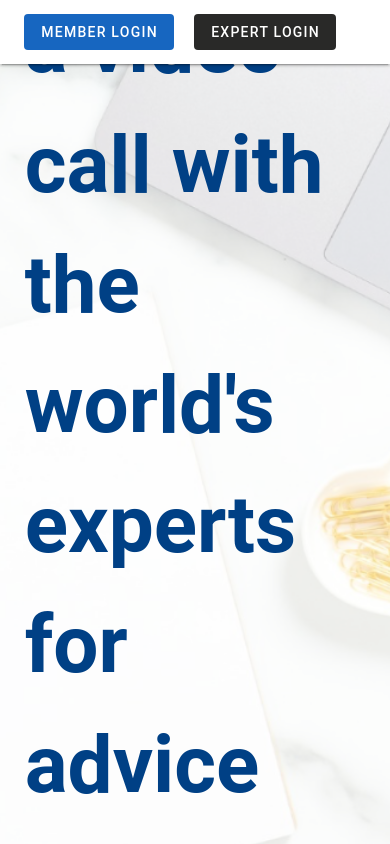
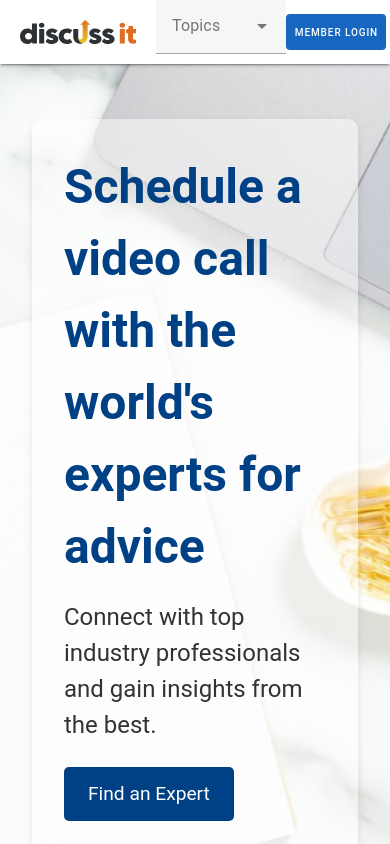
Before and after one commit to EznXadee/Discuss-It-Frontend, a Vue app: page / in a window 390 px wide. Shown: the top 844 px of the page. Built offline with nearby package versions, Linux system fonts and the light colour scheme.

Commit message:
responsive design

```diff
--- a/src/components/HeroSection.vue
+++ b/src/components/HeroSection.vue
@@ -62,4 +62,27 @@
   .cta-button:hover {
     background-color: #003366;
   }
+
+  @media screen and (max-width: 768px) {
+    .herosection {
+      justify-content: center;
+    }
+
+    .content-container {
+      margin: 2rem;
+    }
+
+    .heading {
+      font-size: 3rem;
+    }
+
+    .description {
+      font-size: 1.5rem;
+    }
+
+    .cta-button {
+      font-size: 1.2rem;
+    }
+  }
+
   </style>
--- a/src/components/Navbar.vue
+++ b/src/components/Navbar.vue
@@ -17,7 +17,7 @@
 
 <v-autocomplete
             append-inner-icon="mdi-magnify"
-            class="mx-auto"
+            class="search"
             density="comfortable"
             menu-icon=""
             placeholder="Search"
@@ -55,7 +55,7 @@ name: 'Navbar',
 <style scoped >
     .back{
         max-width: 200px;
-
+        min-width: 116px;
     }
     .select{
         max-width: 150px;
@@ -84,4 +84,38 @@ name: 'Navbar',
         background-color: #292928;
         color: #ffffff;
     }
+    @media screen and (max-width: 1000px){
+        .maincontent{
+            display: flex;
+            justify-content: space-between;
+            align-items: center;
+            gap: 20px;
+        }
+
+        .expert{
+            display: none;
+        }
+
+
+    }
+    @media screen and (max-width: 666px){
+        .search{
+            display: none;
+        }
+
+        .back{
+            max-width: 116px;
+        }
+    }
+
+    @media screen and (max-width: 450px){
+        .member{
+            max-width: 100px;
+            font-size: 10px;
+        }
+        .buttons{
+            gap: 10px;
+            margin: 0;
+        }
+    }
 </style>
```
